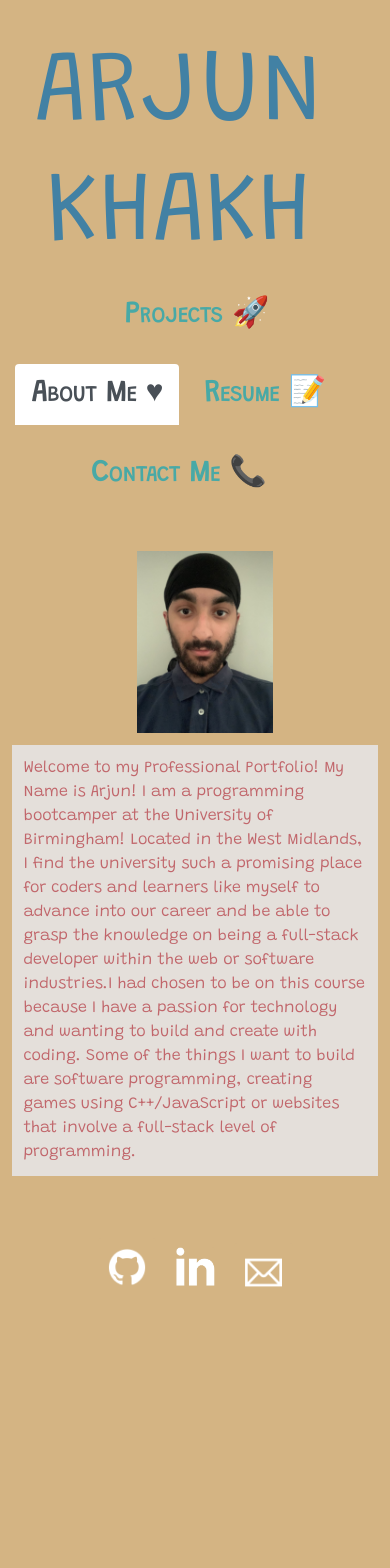
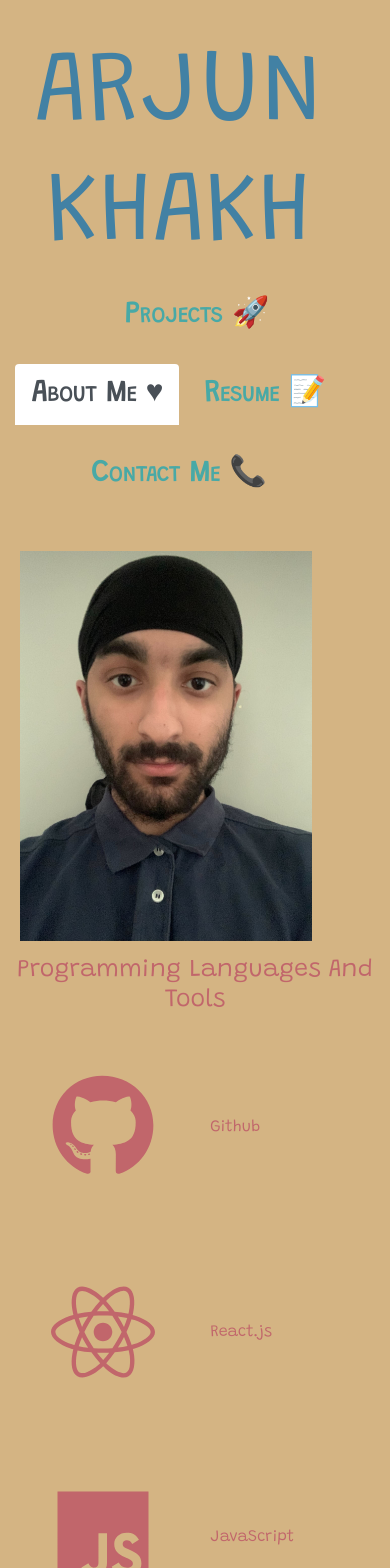
Before and after one commit to arjunkhakh/React-Portfolio, a React (Create React App) app: page / in a window 390 px wide. Shown: the top 1568 px of the page. Before the commit the page ends 1345 px from the top, so only its background shows below. Built offline with nearby package versions, Linux system fonts and the light colour scheme.

Commit message:
adding my programming languages and tools onto my homepage

```diff
--- a/package.json
+++ b/package.json
@@ -13,6 +13,7 @@
     "pretty": "^2.0.0",
     "react": "^18.1.0",
     "react-dom": "^18.1.0",
+    "react-icons": "^4.4.0",
     "react-scripts": "5.0.1",
     "sweetalert2": "^11.4.14",
     "web-vitals": "^2.1.4"
--- a/src/App.css
+++ b/src/App.css
@@ -114,6 +114,7 @@ a.nav-link.active {
     justify-content: center;
     display: flex;
     flex-direction: column;
+    float: left;
   }
 
   #profileText {
@@ -122,6 +123,12 @@ a.nav-link.active {
     padding: 3%;
     display: flex;
     flex-direction: column;
+    float: right;
+  }
+
+  .react-icons {
+   font-size: 550%;
+   margin: 3%;
   }
 
   Form {
@@ -129,8 +136,9 @@ a.nav-link.active {
     padding: 10px;
   }
 
-  .footerbg {
-    background: #03071E;
+  footer {
+    float: right;
+    display: block;
   }
 
 @media (max-width: 575.98px) {
@@ -145,7 +153,9 @@ a.nav-link.active {
     height: 65%;
     margin-top: 3%;
     margin-left: 5%;
+    margin-bottom: 2%;
     justify-content: center;
+    float: left;
   }
 }
 /*
@@ -158,12 +168,20 @@ flex-direction: column;
   }
 
   #profileimg {
-    width: 55%;
-    height: 55%;
+    width: 85%;
+    height: 85%;
     margin-top: 3%;
     margin-left: 5%;
+    margin-bottom: 2%;
+    display: block;
     justify-content: center;
+    float: left;
   }
+
+  .react-icons {
+    font-size: 950%;
+    margin: 5%;
+   }
  }
 
 /* // Medium devices (tablets, less than 992px) */
@@ -175,12 +193,20 @@ flex-direction: column;
   }
 
   #profileimg {
-    width: 45%;
-    height: 45%;
+    width: 75%;
+    height: 75%;
     margin-top: 3%;
     margin-left: 5%;
+    margin-bottom: 2%;
+    display: block;
     justify-content: center;
+    float: left;
   }
+
+  .react-icons {
+    font-size: 750%;
+    margin: 4%;
+   }
 }
 
 /* // Large devices (desktops, less than 1200px) */
@@ -188,14 +214,22 @@ flex-direction: column;
   .card-title {
     font-size: 100%;
     display: flex;
-flex-direction: column;
+  flex-direction: column;
   }
 
   #profileimg {
-    width: 35%;
-    height: 35%;
+    width: 75%;
+    height: 75%;
     margin-top: 3%;
     margin-left: 5%;
+    margin-bottom: 4%;
+    display: block;
     justify-content: center;
+    float: left;
   }
+
+  .react-icons {
+    font-size: 650%;
+    margin: 13%;
+   }
  }
--- a/src/components/pages/About.js
+++ b/src/components/pages/About.js
@@ -1,5 +1,6 @@
 import React from 'react';
 import me from "./images/Image from iOS.jpg"
+import { FaCss3, FaGithub, FaHtml5, FaJs, FaNodeJs, FaNpm, FaReact } from 'react-icons/fa';
 
 export default function About() {
   return (
@@ -9,6 +10,14 @@ export default function About() {
       <center>
 
          <img id="profileimg" src={me} alt='Me'></img></center>
+         <h2 style={{textAlign:"center"}}>Programming Languages And Tools</h2>
+         <FaGithub className='react-icons'/> Github
+         <FaReact className='react-icons' /> React.js
+         <FaJs className='react-icons' /> JavaScript
+         <FaHtml5 className='react-icons' /> HTML5
+         <FaCss3 className='react-icons' /> CSS3
+         <FaNodeJs className='react-icons' /> Node.js
+         <FaNpm className='react-icons' /> NPM
          <p id='profileText'>
         Welcome to my Professional Portfolio! My Name is Arjun! I am a programming bootcamper at the University of Birmingham! Located in the West
         Midlands, I find the university such a promising place for coders and learners like myself to advance into our career and be able to
```
Also changed, not shown: 1 other file (tests, documents, lock files or other folders).
